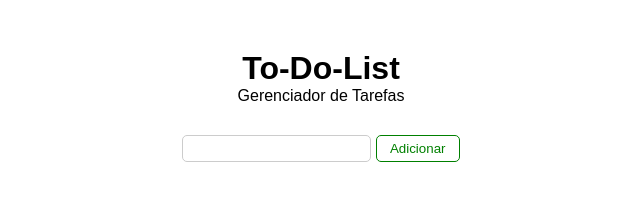
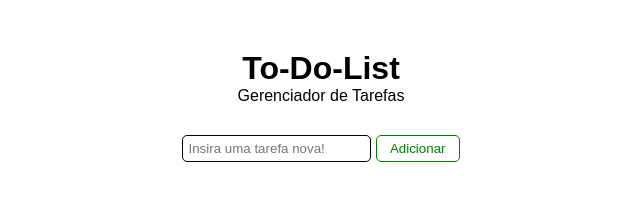
Before and after one commit to KauanBotz/to-do-list, a plain HTML site: page index.html in a window 1280 px wide. Shown: the whole page, without its empty margins (319-959 px from the left). Drawn offline with Linux system fonts and the light colour scheme.

Commit message:
Finalização

```diff
--- a/index.html
+++ b/index.html
@@ -11,7 +11,7 @@
     <div class="container">
         <h1 id="titulo">To-Do-List</h1>
         <div id="subtitulo"> Gerenciador de Tarefas </div>
-        <input type="text" id="tarefa">
+        <input type="text" id="tarefa" placeholder="Insira uma tarefa nova!">
         <button onclick="adicionar()" id="btn-adicionar">Adicionar</button>
 
     </div>
--- a/style.css
+++ b/style.css
@@ -20,7 +20,8 @@ h1 {
 
 input {
     border-radius: 5px;
-    border: 1px solid #ccc;
+    border: 1px solid;
+    border-color: black;
     padding: 5px;
     text-align: left;
 }
```
